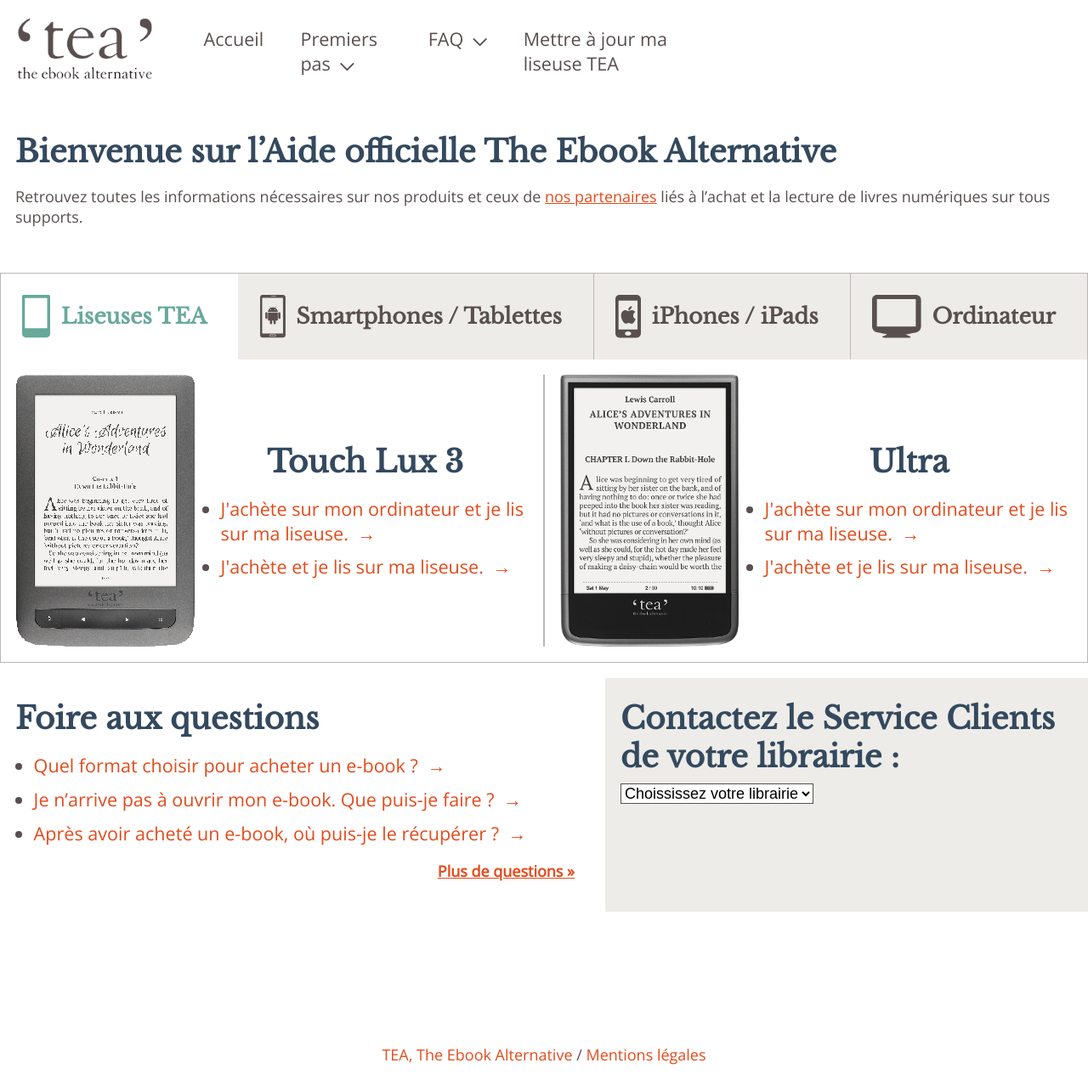
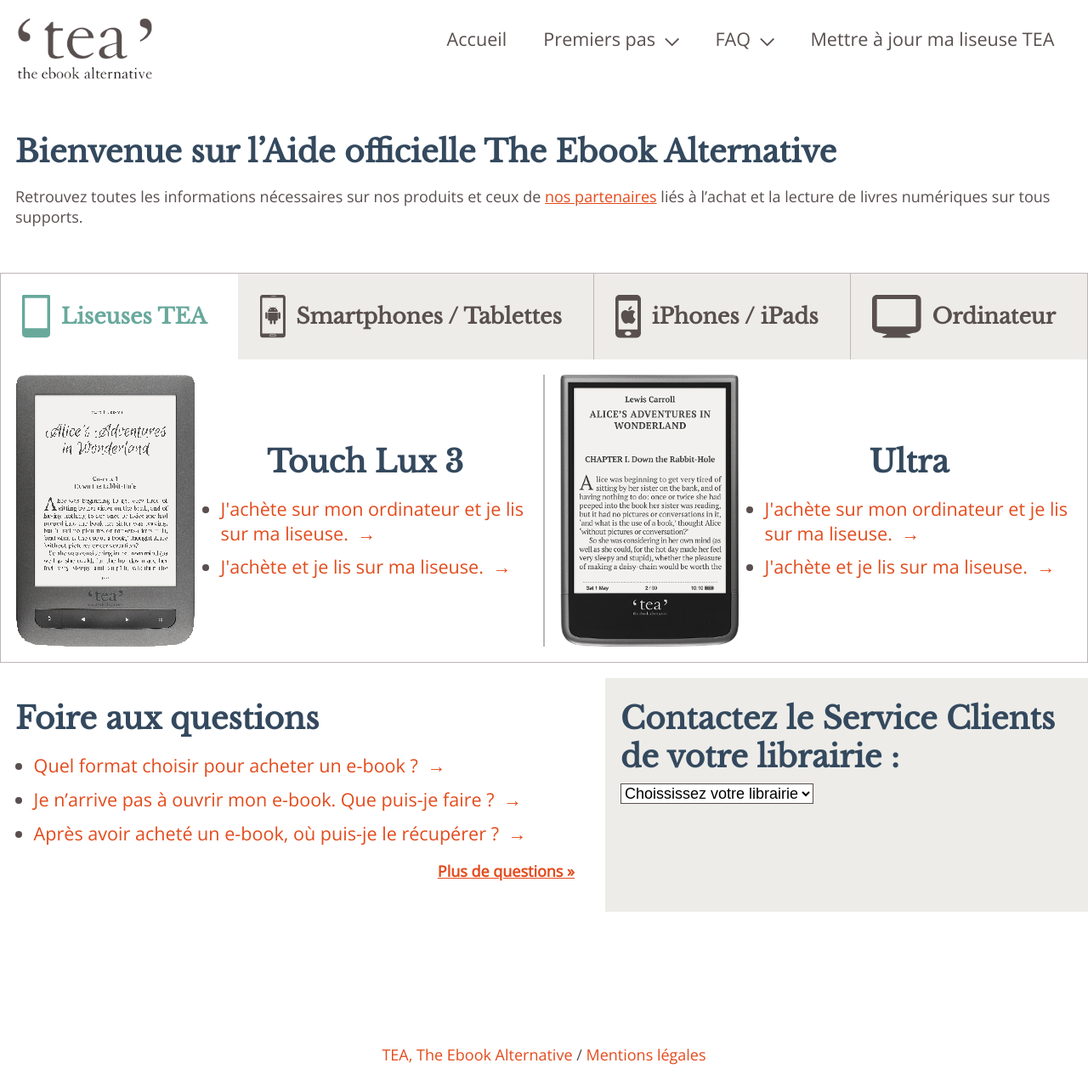
Before and after one commit to TEA-ebook/help-center, a Jekyll site: the page built from index.html, in a window 1280 px wide and 1271 px high. Shown: the whole window at 85% size. Built offline with Jekyll 4.4.1, drawn with Linux system fonts in a browser that asks for light colours.

Commit message:
Mod: header is fixed

```diff
--- a/_sass/layout.scss
+++ b/_sass/layout.scss
@@ -16,7 +16,7 @@
   display: flex;
   justify-content: space-between;
   background: #fff;
-  width: 67%;
+  width: 100%;
   height: 120px;
 
   p {
@@ -72,7 +72,6 @@
   nav {
     width: 33%;
     position: fixed;
-    margin-top: -120px;
     right: 0;
     overflow-y: hidden;
     height: 100%;
```
